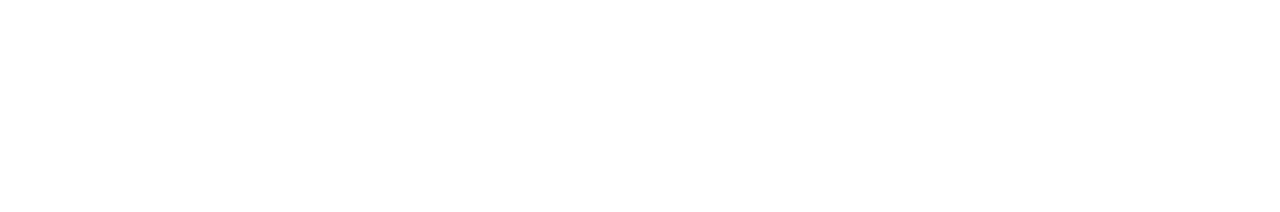
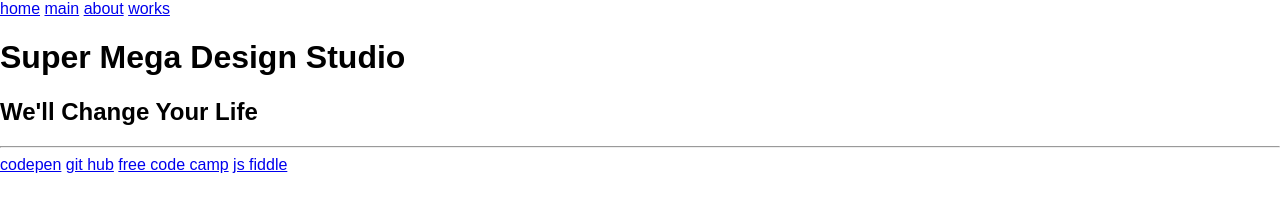
Before and after one commit to smart-com/portfolio, a plain HTML site: page index.html in a window 1280 px wide. Drawn offline with Linux system fonts and the light colour scheme.

Commit message:
The markup for the first part is ready

```diff
--- a/index.html
+++ b/index.html
@@ -9,5 +9,43 @@
   </head>
 
   <body>
+    <main>
+        <section class="top-menu">
+            <nav>
+                <a href="#first">home</a>
+                <a href="#second">main</a>
+                <a href="#third">about</a>
+                <a href="#fourth">works</a>
+            </nav>
+        </section>
+
+        <!-- Главная страница сайта -->
+
+        <section name="first" class="part">
+            <section class="main-header">
+                <header>
+                    <h1>Super Mega Design Studio</h1>
+                    <h2>We&#39;ll Change Your Life</h2>
+                </header>
+            </section>
+
+            <hr>
+
+            <section class="social-menu">
+                <nav>
+                    <a href="#">codepen</a>
+                    <a href="#">git hub</a>
+                    <a href="#">free code camp</a>
+                    <a href="#">js fiddle</a>
+                </nav>
+            </section>
+        </section>
+
+        <!-- Страница About -->
+
+        <section name="second" class="part"></section>
+        <section name="third" class="part"></section>
+        <section name="fourth" class="part"></section>
+    </main>
   </body>
 </html>
```
